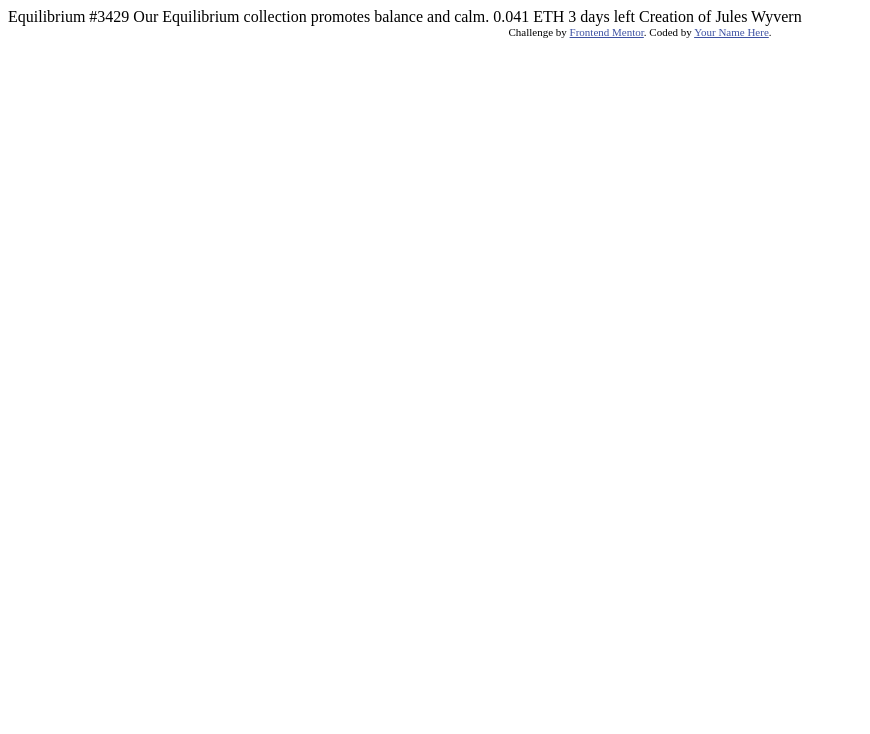
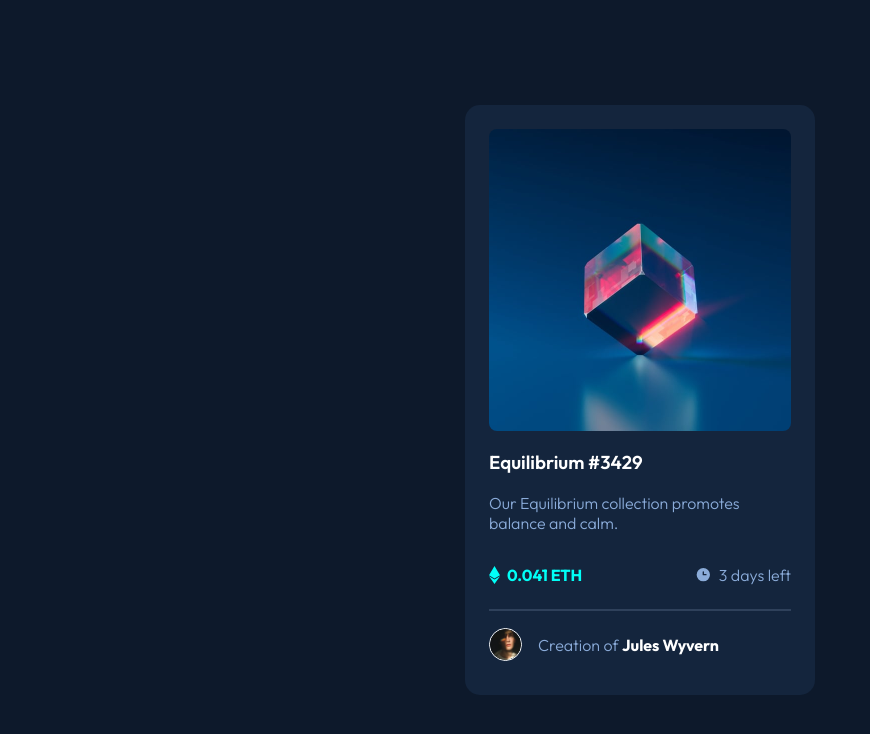
Before and after one commit to MukarramHaq/nft-preview-card-component, a plain HTML site: page index.html in a window 1280 px wide. Shown: the whole page, without its empty margins (0-870 px from the left). Drawn offline with Linux system fonts and the light colour scheme.

Commit message:
Project complete

```diff
--- /dev/null
+++ b/_mixins.scss
@@ -0,0 +1,12 @@
+@mixin flex-row($justify-content: space-between, $align-items: center, $gap: 0.4375rem){
+    display: flex;
+    justify-content: $justify-content;
+    align-items: $align-items;
+    gap: $gap;
+}
+
+@mixin background-image{
+    background-position: center;
+    background-repeat: no-repeat;
+    background-size: cover;
+}
--- a/index.html
+++ b/index.html
@@ -5,29 +5,49 @@
   <meta name="viewport" content="width=device-width, initial-scale=1.0"> <!-- displays site properly based on user's device -->
 
   <link rel="icon" type="image/png" sizes="32x32" href="./images/favicon-32x32.png">
+  <link rel="stylesheet" href="style.css">
+  <link rel="preconnect" href="https://fonts.googleapis.com">
+  <link rel="preconnect" href="https://fonts.gstatic.com" crossorigin>
+  <link href="https://fonts.googleapis.com/css2?family=Outfit:wght@100..900&display=swap" rel="stylesheet">
 
   <title>Frontend Mentor | NFT preview card component</title>
-
-  <!-- Feel free to remove these styles or customise in your own stylesheet 👍 -->
-  <style>
-    .attribution { font-size: 11px; text-align: center; }
-    .attribution a { color: hsl(228, 45%, 44%); }
-  </style>
 </head>
 <body>
 
-  Equilibrium #3429
+  <main>
+
+    <div class="card">
+      <div class="img-wrapper">
+        <img class="view" src="./images/icon-view.svg" alt="">
+      </div>
+      <h3>Equilibrium #3429</h3>
+      <p>Our Equilibrium collection promotes balance and calm.</p>
+      <div class="flex-box">
+        <div class=flex__one>
+          <svg width="11" height="18" xmlns="http://www.w3.org/2000/svg"><path d="M11 10.216 5.5 18 0 10.216l5.5 3.263 5.5-3.262ZM5.5 0l5.496 9.169L5.5 12.43 0 9.17 5.5 0Z" fill="#00FFF8"/></svg>
+          <p>0.041 ETH</p>
+        </div>
+        <div class="flex__two">
+          <svg width="17" height="17" xmlns="http://www.w3.org/2000/svg"><path d="M8.305 2.007a6.667 6.667 0 1 0 0 13.334 6.667 6.667 0 0 0 0-13.334Zm2.667 7.334H8.305a.667.667 0 0 1-.667-.667V6.007a.667.667 0 0 1 1.334 0v2h2a.667.667 0 0 1 0 1.334Z" fill="#8BACD9"/></svg>
+          <p>3 days left</p>
+        </div>
+      </div>
+      <hr>
+      <div class="avatar">
+        <img src="images/image-avatar.png" alt="">
+        <p>Creation of <span>Jules Wyvern</span></p>
+      </div>
+    </div>
+
+  </main>
+
+  <!-- Equilibrium #3429
 
   Our Equilibrium collection promotes balance and calm.
 
   0.041 ETH
   3 days left
 
-  Creation of Jules Wyvern
-
-  <div class="attribution">
-    Challenge by <a href="https://www.frontendmentor.io?ref=challenge" target="_blank">Frontend Mentor</a>.
-    Coded by <a href="#">Your Name Here</a>.
-  </div>
+  Creation of Jules Wyvern -->
 </body>
 </html>
--- /dev/null
+++ b/style.scss
@@ -0,0 +1,137 @@
+@use 'mixins';
+
+// Colors
+$soft-blue: hsl(215, 51%, 70%);
+$cyan: hsl(178, 100%, 50%);
+$main-bg: hsl(217, 54%, 11%);
+$card-bg: hsl(216, 50%, 16%);
+$line: hsl(215, 32%, 27%);
+
+$base-padding: 1.5rem;
+$base-card-width: 21.875rem;
+$image-dimensions: 18.875rem;
+$avatar-image: 2.0625rem;
+
+*,
+*::before,
+*::after {
+  box-sizing: border-box;
+}
+
+body{
+    @include mixins.flex-row($justify-content: center);
+    min-height: 100svh;
+    background-color: $main-bg;
+    font-family: 'Outfit';
+    padding: 0;
+    margin: 0;
+}
+
+.card {
+    padding: $base-padding;
+    width: $base-card-width;
+    color: white;
+    background-color: $card-bg;
+    border-radius: 0.9375rem;
+
+    h3{
+        font-weight: 600;
+        &:hover{
+            color: $cyan;
+            cursor: pointer;
+        }
+    }
+
+    hr{
+        border: 1px solid $line;
+    }
+
+    p {
+        color: $soft-blue;
+        font-weight: 300;
+    }
+
+    svg{
+        align-self: center;
+    }
+
+    .img-wrapper {
+        width: $image-dimensions;
+        height: $image-dimensions;
+        border-radius: 0.5rem;
+        background-image: url('./images/image-equilibrium.jpg');
+        @include mixins.background-image;
+        position: relative; /* Ensures proper positioning for .view and overlay */
+
+
+        .view {
+          position: absolute;
+          top: 50%;
+          left: 50%;
+          transform: translate(-50%, -50%);
+          display: none; /* Initially hidden */
+          z-index: 2; /* Ensure it's above any background overlay */
+        }
+
+        &::before {
+          content: '';
+          position: absolute;
+          width: 100%;
+          height: 100%;
+          z-index: 1; /* Sits above background but below .view */
+        }
+
+        &:hover::before {
+          background-color: $cyan;
+          opacity: 50%;
+          cursor: pointer;
+        }
+
+        &:hover .view {
+          display: block; /* Show view icon on hover */
+          cursor: pointer;
+        }
+      }
+
+
+
+    .main-img {
+        width: $image-dimensions;
+        height: $image-dimensions;
+        border-radius: 0.5rem;
+    }
+
+    .flex-box{
+        @include mixins.flex-row($justify-content: space-between);
+        .flex__one{
+            @include mixins.flex-row;
+            p{
+                color: $cyan;
+                font-weight: bold;
+            }
+        }
+
+        .flex__two{
+            @include mixins.flex-row;
+        }
+    }
+
+    .avatar{
+        @include mixins.flex-row($justify-content: start, $gap: 1rem);
+        img {
+            align-self: center;
+            border-radius: 50%;
+            width: $avatar-image;
+            height: $avatar-image;
+            border: 1px solid white;
+        }
+        span{
+            font-weight: bold;
+            color: white;
+            &:hover{
+                color: $cyan;
+                cursor: pointer;
+            }
+        }
+    }
+}
```
Also changed, not shown: style.css (added), 1 other file.
